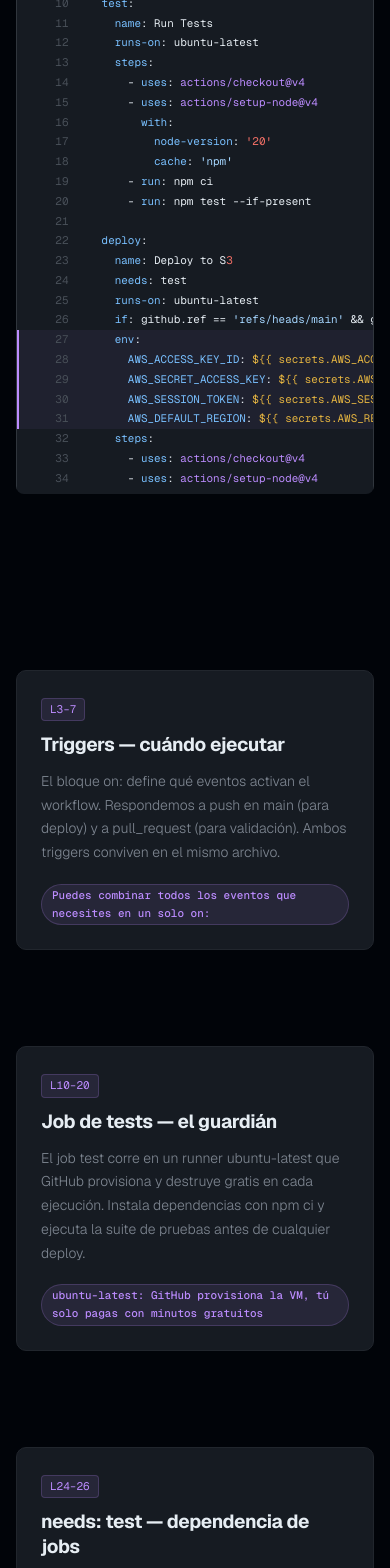
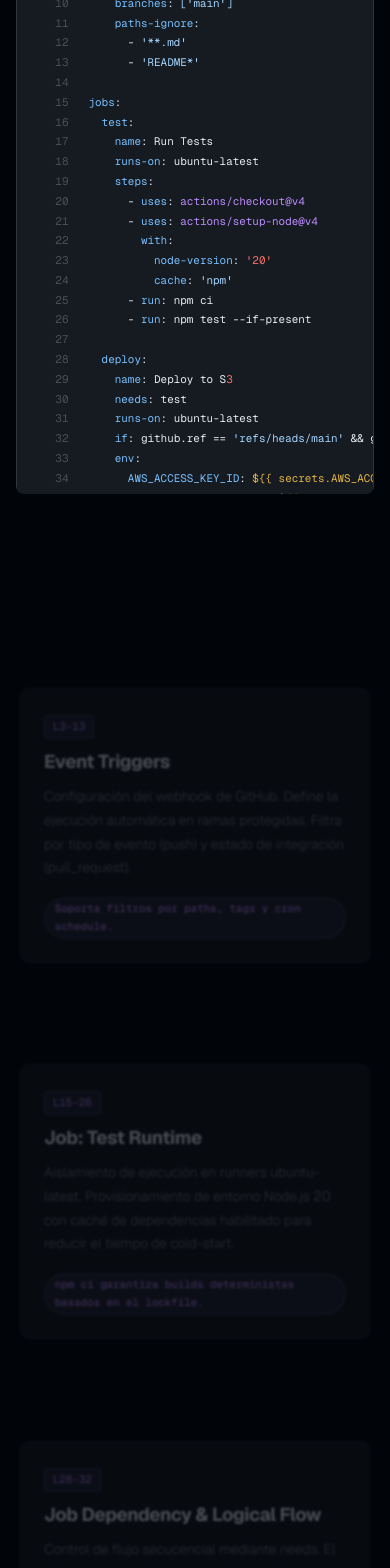
Before and after one commit to Melo088/github-actions-showcase, a React (Vite) app: page / in a window 390 px wide. Shown: the part 2780-4348 px from the top of the page. Built offline with nearby package versions, Linux system fonts and the light colour scheme.

Commit message:
fix: website with recently update content

```diff
--- a/src/App.jsx
+++ b/src/App.jsx
@@ -43,8 +43,7 @@ export default function App() {
 
       <footer className="app-footer">
         <GitHubLogo />
-        <span className="app-footer-text">GitHub Actions Showcase · Infra III</span>
-        <span className="badge badge--green">deployed with actions</span>
+        <span className="app-footer-text">GitHub Actions Showcase · Infra III · deployed with actions</span>
       </footer>
     </div>
   )
--- a/src/components/CodeBlock.jsx
+++ b/src/components/CodeBlock.jsx
@@ -94,10 +94,74 @@ function tokenizeValueStr(str) {
   return tokens
 }
 
+
+// Tokeniza una línea de JavaScript / JSX
+function tokenizeJSLine(line) {
+  if (line.trim() === '') return [{ text: line || ' ', cls: '' }]
+
+  // Comentario de línea completa
+  const wsEnd = line.search(/\S/)
+  if (/^\s*\/\//.test(line)) {
+    const tokens = []
+    if (wsEnd > 0) tokens.push({ text: line.slice(0, wsEnd), cls: '' })
+    tokens.push({ text: line.slice(Math.max(0, wsEnd)), cls: 'jc' })
+    return tokens
+  }
+
+  const tokens = []
+  let remaining = line
+
+  const patterns = [
+    // Template literals
+    { re: /^`[^`]*`/,                                                      cls: 'js' },
+    // Strings simples
+    { re: /^'[^']*'/,                                                       cls: 'js' },
+    // Strings dobles
+    { re: /^"[^"]*"/,                                                       cls: 'js' },
+    // Comentario inline
+    { re: /^\/\/.*$/,                                                       cls: 'jc' },
+    // JSX tag de cierre </Tag>
+    { re: /^<\/[A-Z]\w*>/,                                                  cls: 'jt' },
+    // JSX tag de apertura <Tag> o <Tag/>
+    { re: /^<[A-Z]\w*\/?>/,                                                 cls: 'jt' },
+    // Keywords
+    { re: /^(import|export|default|from|const|let|var|function|return|if|else|for|while|class|extends|new|this|typeof|async|await|try|catch|finally|throw|of|in|null|undefined|true|false)\b/, cls: 'jk' },
+    // Llamadas a función/método: identifier(
+    { re: /^\w+(?=\s*\()/,                                                  cls: 'jf' },
+    // Números
+    { re: /^\d+/,                                                           cls: 'jn' },
+  ]
+
+  while (remaining.length > 0) {
+    let matched = false
+    for (const { re, cls } of patterns) {
+      const m = remaining.match(re)
+      if (m) {
+        tokens.push({ text: m[0], cls })
+        remaining = remaining.slice(m[0].length)
+        matched = true
+        break
+      }
+    }
+    if (!matched) {
+      const last = tokens[tokens.length - 1]
+      if (last && last.cls === '') {
+        last.text += remaining[0]
+      } else {
+        tokens.push({ text: remaining[0], cls: '' })
+      }
+      remaining = remaining.slice(1)
+    }
+  }
+
+  return tokens
+}
+
 function tokenizeLine(line, language) {
   if (language === 'yaml') return tokenizeYAMLLine(line)
   // bash y jsx: tokenizar solo expresiones ${{...}} y strings; resto plain
   if (language === 'bash') return tokenizeValueStr(line)
+  if (language === 'javascript' || language === 'jsx') return tokenizeJSLine(line)
   return [{ text: line, cls: '' }]
 }
 
--- a/src/index.css
+++ b/src/index.css
@@ -597,7 +597,7 @@ code, kbd, pre, samp {
 /* Vault — simula GitHub Settings → Secrets */
 .vault {
   display: grid;
-  grid-template-columns: 1fr auto auto;
+  grid-template-columns: minmax(0, 1fr) minmax(0, 1fr) auto; /* ← minmax(0,...) */
   column-gap: var(--space-4);
   border: 1px solid var(--gh-border);
   border-radius: 8px;
@@ -653,6 +653,9 @@ code, kbd, pre, samp {
   font-size: 12.5px;
   color: var(--gh-text);
   white-space: nowrap;
+  overflow: hidden;       /* ← */
+  text-overflow: ellipsis; /* ← */
+  min-width: 0;            /* ← */
 }
 
 .vault-masked {
@@ -660,10 +663,18 @@ code, kbd, pre, samp {
   color: var(--gh-muted2);
   letter-spacing: 0.05em;
   white-space: nowrap;
+  overflow: hidden;
+  text-overflow: ellipsis;
+  min-width: 0; /* ← permite que el grid shrinkee esta celda */
 }
 
 .vault-badge {
   white-space: nowrap;
+}
+
+.secrets-sticky {
+  position: sticky;
+  top: calc(var(--nav-h) + var(--space-4));
 }
 
 /* Cards de la derecha */
@@ -715,11 +726,11 @@ code, kbd, pre, samp {
 .secrets-types {
   display: flex;
   flex-direction: column;
-  gap: var(--space-2);
+  gap: var(--space-3);
 }
 
 .secrets-type {
-  padding: var(--space-2) var(--space-3);
+  padding: var(--space-3);
   border-radius: 6px;
   border: 1px solid var(--gh-border2);
   cursor: default;
@@ -750,10 +761,9 @@ code, kbd, pre, samp {
   color: var(--gh-muted);
   line-height: 1.5;
   margin: 0;
-  max-height: 0;
-  overflow: hidden;
-  opacity: 0;
-  transition: max-height 0.25s ease, opacity 0.2s ease, margin-top 0.2s ease;
+  max-height: none;
+  opacity: 1;
+  overflow: visible;
 }
 
 .secrets-type:hover .secrets-type-desc {
@@ -843,7 +853,9 @@ code, kbd, pre, samp {
 /* ─── Pruebas ─────────────────────────────────────────────────────────────── */
 .pruebas-section {
   background: var(--gh-canvas);
-}
+  position: relative;
+}
+
 
 .pruebas-header {
   text-align: center;
@@ -859,8 +871,10 @@ code, kbd, pre, samp {
   margin: var(--space-3) 0 var(--space-4);
 }
 
-.hw-clip--green .hw {
-  color: var(--gh-green-l);
+.hw-clip--outline .hw {
+  color: transparent;
+  -webkit-text-stroke: 1.5px var(--gh-muted2);
+  paint-order: stroke fill;
 }
 
 .pruebas-sub {
@@ -1116,6 +1130,12 @@ code, kbd, pre, samp {
   color: var(--gh-muted2);
 }
 
+.marketplace-section {
+  background: var(--gh-canvas);
+  position: relative;
+}
+
+
 /* ─── CodeBlock ───────────────────────────────────────────────────────────── */
 .cb {
   background: var(--gh-surface);
@@ -1219,6 +1239,15 @@ code, kbd, pre, samp {
 .yt-yw { color: #e3b341; }
 .yt-yn { color: #f47067; }
 
+
+/* Syntax token colors — JS / JSX */
+.yt-jk { color: #bc8cff; }                      /* keywords        → purple  */
+.yt-js { color: #a5d6ff; }                      /* strings         → blue    */
+.yt-jc { color: #484f58; font-style: italic; }  /* comments        → muted   */
+.yt-jt { color: #3fb950; }                      /* JSX tags        → green   */
+.yt-jf { color: #e3b341; }                      /* function calls  → yellow  */
+.yt-jn { color: #f47067; }                      /* numbers         → red     */
+
 /* ─── PipelineTicker ─────────────────────────────────────────────────────── */
 .pticker {
   display: flex;
@@ -1301,11 +1330,16 @@ code, kbd, pre, samp {
 /* ─── Deploy ──────────────────────────────────────────────────────────────── */
 .deploy-section {
   position: relative;
+  z-index: 1;
   overflow: hidden;
-  background: var(--gh-bg);
+  background: var(--gh-canvas);
+  border-top: 1px solid var(--gh-border2);
 }
 
 .deploy-bg-glow {
+  top: -100px;
+  opacity: 0.7;
+  filter: blur(120px);
   position: absolute;
   inset: 0;
   background: radial-gradient(ellipse 70% 55% at 50% 90%, rgba(63, 185, 80, 0.055) 0%, transparent 70%);
@@ -1340,7 +1374,7 @@ code, kbd, pre, samp {
 }
 
 .deploy-benefit-icon {
-  color: var(--gh-green-l);
+  color: var(--gh-muted2);
   flex-shrink: 0;
   margin-top: 2px;
   display: flex;
@@ -1563,6 +1597,11 @@ code, kbd, pre, samp {
   .yaml-sticky {
     position: static;
   }
+
+  .secrets-cards {
+    display: flex;
+    flex-direction: column;
+  }
 }
 
 @media (max-width: 480px) {
--- a/src/sections/Deploy.jsx
+++ b/src/sections/Deploy.jsx
@@ -13,16 +13,16 @@ const wordV = {
 }
 
 const HEADLINE_WORDS = [
-  { text: 'Push.',  green: false, br: false },
-  { text: 'Test.',  green: false, br: true  },
-  { text: 'Live.',  green: true,  br: true  },
+  { text: 'Commit.', variant: null, br: false },
+  { text: 'Validate.', variant: null, br: false  },
+  { text: 'Deploy.',  variant: 'outline', br: true  },
 ]
 
 const BENEFITS = [
-  'Sin servidor de CI que mantener — GitHub provisiona y destruye el runner automáticamente.',
-  'HTTPS automático con CloudFront: certificados gestionados y caché global en cada edge.',
-  'Costo casi cero — S3 cobra por byte almacenado, no por servidor activo las 24 horas.',
-  'El pipeline vive en el mismo repo: el workflow está versionado junto con el código.',
+  'Provisionamiento efímero de runners: GitHub orquesta el runtime bajo demanda, eliminando la sobrecarga operativa de mantenimiento de servidores.',
+  'TLS gestionado y Edge Distribution: Despliegue global con terminación SSL/TLS automatizada y baja latencia mediante el backbone de AWS.',
+  'Modelo de costos Pay-as-you-go: Facturación basada estrictamente en el almacenamiento de objetos y transferencia de datos; sin costos fijos de computación.',
+  'Pipeline-as-Code (PaC): definición versionada del flujo de CI/CD dentro del repositorio, permitiendo trazabilidad y reproducibilidad de la ejecución.',
 ]
 
 const INFRA_NODES = [
@@ -111,13 +111,13 @@ export default function Deploy() {
               animate={headlineInView ? 'visible' : 'hidden'}
               aria-label="Push. Test. Live."
             >
-              {HEADLINE_WORDS.map(({ text, green, br }, i) => {
+              {HEADLINE_WORDS.map(({ text, variant, br }, i) => {
                 const spaceAfter =
                   i < HEADLINE_WORDS.length - 1 && !HEADLINE_WORDS[i + 1].br
                 return (
                   <span key={text}>
                     {br && <br />}
-                    <span className={`hw-clip${green ? ' hw-clip--green' : ''}`}>
+                    <span className={`hw-clip${variant ? ` hw-clip--${variant}` : ''}`}>
                       <motion.span className="hw" variants={wordV} custom={i}>
                         {text}
                       </motion.span>
--- a/src/sections/Marketplace.jsx
+++ b/src/sections/Marketplace.jsx
@@ -82,12 +82,11 @@ export default function Marketplace() {
             className="section-title"
             style={{ marginTop: 'var(--space-3)', textAlign: 'center' }}
           >
-            Actions reutilizables
+            Ecosistema & Abstracción de Lógica
           </h2>
           <p className="marketplace-intro-text">
-            El Marketplace de GitHub tiene más de 20.000 actions listas para integrar.
-            Se referencian con la clave <code className="token">uses:</code> — GitHub
-            descarga y ejecuta la action en el runner automáticamente, sin configuración extra.
+            El Marketplace de GitHub permite la integración de lógica versionada mediante la directiva <code className="token">uses:</code>.
+            Esto elimina la redundancia en la configuración del runtime, permitiendo que el runner aprovisione dependencias y credenciales de forma externa y segura.
           </p>
           <div className="marketplace-intro-code">
             <CodeBlock filename=".github/workflows/deploy.yml" language="yaml">
--- a/src/sections/Pruebas.jsx
+++ b/src/sections/Pruebas.jsx
@@ -14,21 +14,18 @@ const wordV = {
 }
 
 const HEADLINE_WORDS = [
-  { text: 'Tests',     green: false, br: false },
-  { text: 'primero,',  green: false, br: false },
-  { text: 'deploy',    green: true,  br: true  },
-  { text: 'después.',  green: false, br: false },
+  { text: 'Validación',    variant: null,      br: false },
+  { text: 'estricta,',    variant: null,      br: false },
+  { text: 'deploy',       variant: 'outline', br: true  },
+  { text: 'condicionado.', variant: null,      br: false },
 ]
 
-const JEST_SNIPPET = `// src/utils/sum.test.js
-describe('sum', () => {
-  it('adds two numbers', () => {
-    expect(sum(1, 2)).toBe(3)
-  })
+const JEST_SNIPPET = `// src/components/Button.test.jsx
+import { render, screen } from '@testing-library/react'
 
-  it('returns 0 with no args', () => {
-    expect(sum()).toBe(0)
-  })
+it('renders standard button correctly', () => {
+  render(<Button>Deploy</Button>)
+  expect(screen.getByText('Deploy')).toBeInTheDocument()
 })`
 
 const ACTIONS_SNIPPET = `test:
@@ -87,7 +84,7 @@ export default function Pruebas() {
             viewport={{ once: true }}
             transition={{ duration: 0.5, ease: EASE }}
           >
-            Automatización de pruebas
+            Continuous Integration (CI)
           </motion.span>
 
           <motion.h2
@@ -95,15 +92,14 @@ export default function Pruebas() {
             className="pruebas-headline"
             initial="hidden"
             animate={headlineInView ? 'visible' : 'hidden'}
-            aria-label="Tests primero, deploy después."
+            aria-label="Validación estricta, deploy condicionado."
           >
-            {HEADLINE_WORDS.map(({ text, green, br }, i) => {
-              const spaceAfter =
-                i < HEADLINE_WORDS.length - 1 && !HEADLINE_WORDS[i + 1].br
+            {HEADLINE_WORDS.map(({ text, variant, br }, i) => {
+              const spaceAfter = i < HEADLINE_WORDS.length - 1 && !HEADLINE_WORDS[i + 1].br
               return (
                 <span key={text}>
                   {br && <br />}
-                  <span className={`hw-clip${green ? ' hw-clip--green' : ''}`}>
+                  <span className={`hw-clip${variant ? ` hw-clip--${variant}` : ''}`}>
                     <motion.span className="hw" variants={wordV} custom={i}>
                       {text}
                     </motion.span>
@@ -121,9 +117,10 @@ export default function Pruebas() {
             viewport={{ once: true }}
             transition={{ duration: 0.6, ease: EASE, delay: 0.45 }}
           >
-            El job de <code className="token">test</code> actúa como guardián del pipeline.
-            Si algún test falla, GitHub Actions marca el job de <code className="token">deploy</code> como{' '}
-            <em>skipped</em> y el código nunca llega a producción.
+            El job de <code className="token">test</code> establece una restricción en el grafo de ejecución.
+            Una salida de error <code className="value">(exit code &gt; 0)</code> interrumpe la secuencia mediante la directiva
+            <code className="token">needs</code>, forzando un estado <code className="token">skipped</code>
+             en el despliegue para proteger el entorno.
           </motion.p>
         </div>
 
@@ -192,7 +189,7 @@ export default function Pruebas() {
           animate={codeInView ? { opacity: 1, y: 0 } : { opacity: 0, y: 32 }}
           transition={{ duration: 0.6, ease: EASE }}
         >
-          <CodeBlock filename="sum.test.js" language="jsx">
+          <CodeBlock filename="Button.test.jsx" language="jsx">
             {JEST_SNIPPET}
           </CodeBlock>
           <CodeBlock filename=".github/workflows/deploy.yml" language="yaml">
--- a/src/sections/Secrets.jsx
+++ b/src/sections/Secrets.jsx
@@ -41,15 +41,19 @@ const OIDC_SNIPPET = `permissions:
 const SECRET_TYPES = [
   {
     name: 'Repository',
-    desc: 'Disponibles en todos los workflows del repositorio.',
+    desc: 'Aislados al contexto del repositorio actual',
   },
   {
     name: 'Environment',
-    desc: 'Solo disponibles en workflows que apuntan a ese entorno (staging, production…).',
+    desc: (
+      <span>
+        Vinculados a entornos de despliegue (ej. <code className="production">production</code>). Requieren reglas de protección y reviewers.
+      </span>
+    ),
   },
   {
     name: 'Organization',
-    desc: 'Compartidos entre múltiples repositorios de la organización.',
+    desc: 'Compartidos transversalmente entre repositorios de una organización. Ideales para credenciales de infraestructura core.',
   },
 ]
 
@@ -72,13 +76,14 @@ export default function Secrets() {
 
           {/* Columna izquierda — Vault */}
           <motion.div
+            className='secrets-sticky'
             initial={{ opacity: 0, x: -40 }}
             animate={isInView ? { opacity: 1, x: 0 } : { opacity: 0, x: -40 }}
             transition={{ duration: 0.7, ease: EASE }}
           >
             <span className="section-eyebrow">Seguridad</span>
             <h2 className="section-title" style={{ marginTop: 'var(--space-3)' }}>
-              Las credenciales<br />nunca van en el código
+              Aislamiento<br />de credenciales
             </h2>
             <p className="section-lead" style={{ marginBottom: 'var(--space-5)' }}>
               GitHub cifra cada secret con libsodium antes de almacenarlo.
@@ -101,7 +106,7 @@ export default function Secrets() {
                     <code className="vault-name">{name}</code>
                   </div>
                   <span className="vault-masked" aria-label="valor cifrado">
-                    ••••••••••••••••
+                    {'•'.repeat(15)}
                   </span>
                   <span className="badge badge--green vault-badge">
                     <LockIcon />
@@ -122,7 +127,7 @@ export default function Secrets() {
 
             {/* Card 1 — Tipos de secrets */}
             <div className="secrets-card">
-              <h3 className="secrets-card-title">Tipos de secrets</h3>
+              <h3 className="secrets-card-title" style={{ marginBottom: 'var(--space-4)' }}>Secret Scopes (Ámbitos)</h3>
               <div className="secrets-types">
                 {SECRET_TYPES.map(({ name, desc }) => (
                   <div key={name} className="secrets-type">
@@ -135,7 +140,7 @@ export default function Secrets() {
 
             {/* Card 2 — Uso en workflow */}
             <div className="secrets-card">
-              <h3 className="secrets-card-title">Uso en el workflow</h3>
+              <h3 className="secrets-card-title">Estrategias de Inyección</h3>
               <CodeBlock filename="deploy.yml" language="yaml">
                 {SNIPPET_ACTION}
               </CodeBlock>
@@ -152,8 +157,8 @@ export default function Secrets() {
             {/* Card 3 — Pro tip OIDC */}
             <div className="secrets-card">
               <div className="secrets-oidc-header">
-                <span className="badge badge--green">Pro tip</span>
-                <h3 className="secrets-card-title">OIDC — sin credenciales estáticas</h3>
+                <span className="badge badge--green">Security Standard</span>
+                <h3 className="secrets-card-title">OIDC (Federación de Identidades)</h3>
               </div>
               <p className="secrets-card-lead">
                 Con OpenID Connect el runner negocia credenciales temporales con AWS directamente,
--- a/src/sections/Yaml.jsx
+++ b/src/sections/Yaml.jsx
@@ -1,7 +1,8 @@
-import { useState, useEffect } from 'react'
+import { useState, useEffect, use } from 'react'
 import { motion } from 'framer-motion'
 import useScrollReveal from '../hooks/useScrollReveal'
 import CodeBlock from '../components/CodeBlock'
+import { line } from 'framer-motion/client'
 
 const EASE = [0.22, 1, 0.36, 1]
 
@@ -12,8 +13,14 @@ const DEPLOY_YAML = `name: Deploy to AWS S3 + CloudFront
 on:
   push:
     branches: ['main']
+    paths-ignore:
+      - '**.md'
+      - 'README*'
   pull_request:
     branches: ['main']
+    paths-ignore:
+      - '**.md'
+      - 'README*'
 
 jobs:
   test:
@@ -59,53 +66,93 @@ jobs:
 const ANNOTATIONS = [
   {
     id: 'on',
-    lineLabel: 'L3–7',
-    lines: [3, 4, 5, 6, 7],
-    title: 'Triggers — cuándo ejecutar',
-    body: 'El bloque on: define qué eventos activan el workflow. Respondemos a push en main (para deploy) y a pull_request (para validación). Ambos triggers conviven en el mismo archivo.',
-    tip: 'Puedes combinar todos los eventos que necesites en un solo on:',
+    lineLabel: 'L3–13',
+    lines: [3, 4, 5, 6, 7, 8, 9, 10, 11, 12, 13],
+    title: 'Event Triggers',
+    body: 'Configuración del webhook de GitHub. Define la ejecución automática en ramas protegidas. Filtra por tipo de evento (push) y estado de integración (pull_request).',
+    tip: 'Soporta filtros por paths, tags y cron schedule.',
   },
   {
     id: 'test',
-    lineLabel: 'L10–20',
-    lines: [10, 11, 12, 13, 14, 15, 16, 17, 18, 19, 20],
-    title: 'Job de tests — el guardián',
-    body: 'El job test corre en un runner ubuntu-latest que GitHub provisiona y destruye gratis en cada ejecución. Instala dependencias con npm ci y ejecuta la suite de pruebas antes de cualquier deploy.',
-    tip: 'ubuntu-latest: GitHub provisiona la VM, tú solo pagas con minutos gratuitos',
+    lineLabel: 'L15–26',
+    lines: [15, 16, 17, 18, 19, 20, 21, 22, 23, 24, 25, 26],
+    title: 'Job: Test Runtime',
+    body: 'Aislamiento de ejecución en runners ubuntu-latest. Provisionamiento de entorno Node.js 20 con caché de dependencias habilitado para reducir el tiempo de cold-start.',
+    tip: 'npm ci garantiza builds deterministas basados en el lockfile.',
   },
   {
     id: 'needs',
-    lineLabel: 'L24–26',
-    lines: [24, 25, 26],
-    title: 'needs: test — dependencia de jobs',
-    body: 'Esta línea hace el pipeline secuencial: deploy no puede empezar hasta que test termine con éxito. Si los tests fallan, el deploy nunca ocurre. Por defecto, los jobs corren en paralelo.',
-    tip: 'Sin needs:, todos los jobs corren en paralelo simultáneamente',
+    lineLabel: 'L28–32',
+    lines: [28, 29, 30, 31, 32],
+    title: 'Job Dependency & Logical Flow',
+    body: 'Control de flujo secucencial mediante needs. El job de deploy solo entra en cola si el job de test retorna exit code 0. La sentencia if restringe el despliegue a la rama productiva.',
+    tip: 'Evita despliegues accidentales desde ramas de desarrollo.',
   },
   {
     id: 'secrets',
-    lineLabel: 'L27–31',
-    lines: [27, 28, 29, 30, 31],
-    title: 'env: — credenciales sin action intermediaria',
-    body: 'Las variables de entorno se declaran a nivel del job completo. AWS CLI las lee de forma nativa — sin ninguna action del Marketplace. AWS_SESSION_TOKEN es necesario en sandboxes que usan credenciales temporales (como AWS Academy).',
-    tip: '${{ secrets.NAME }} — cifrado en GitHub, redactado automáticamente en los logs',
+    lineLabel: 'L33–37',
+    lines: [33, 34, 35, 36, 37],
+    title: 'Environment Variables',
+    body: 'Inyección de secretos cifrados en el runtime del runner. AWS CLI consume estas variables de forma nativa para autenticar sesiones temporales sin persistencia de credenciales.',
+    tip: 'Usa AWS_SESSION_TOKEN para compatibilidad con AWS Academy/Sandboxes.',
   },
+    {
+    id: 'steps-deploy',
+    lineLabel: 'L38–47',
+    lines: [38,39,40,41,42,43,44,45,46,47],
+    title: 'Build Pipeline',
+    body: 'Reproducción del entorno de build: checkout del código, provisión de Node.js 20 con caché npm, instalación determinista de dependencias y compilación del bundle de producción.',
+    tip: 'El artefacto resultante en dist/ es lo que se sube a S3.',
+  },
+  {
+    id: 'sync',
+    lineLabel: 'L48-49',
+    lines: [48, 49],
+    title: 'S3 State Sync',
+    body: 'Sincronización de artefactos de build hacia el bucket. El flag --delete asegura que el estado del bucket sea idéntico al directorio dist/, eliminando archivos obsoletos.',
+    tip: 'Operación idempotente: solo transfiere archivos modificados.'
+  },
+  {
+    id: 'cloudfront',
+    lineLabel: 'L50-54',
+    lines: [50, 51, 52, 53, 54],
+    title: 'Edge Cache Invalidation',
+    body: 'Purga de caché en los nodos del borde de CloudFront. Obliga a la CDN a recuperar los nuevos archivos de S3 para que el usuario final vea los cambios inmediatamente después del despliegue.',
+    tip: 'Path /* invalida toda la distribución; usa rutas específicas para optimizar costos.'
+  }
 ]
 
 // Bloque de anotación individual — notifica al padre cuando entra en view
 function AnnotationBlock({ annotation, isActive, onEnter }) {
-  const { ref, isInView } = useScrollReveal({ threshold: 0.45, once: true })
+  const { ref, isInView } = useScrollReveal({
+    threshold: 0,
+    once: false,
+    margin: '-49% 0px -49% 0px'
+  })
 
   useEffect(() => {
-    if (isInView) onEnter(annotation.id)
-  }, [isInView]) // eslint-disable-line react-hooks/exhaustive-deps
+    if (isInView) {
+      onEnter(annotation.id)
+    }
+  }, [isInView, isActive, annotation.id, onEnter])
 
   return (
     <motion.div
       ref={ref}
       className={`yaml-annotation${isActive ? ' yaml-annotation--active' : ''}`}
       initial={{ opacity: 0, y: 32 }}
-      animate={isInView ? { opacity: 1, y: 0 } : { opacity: 0, y: 32 }}
-      transition={{ duration: 0.6, ease: EASE }}
+      animate={{
+        opacity: isActive ? 1 : 0.3,
+        y: isActive ? 0 : 15,
+        scale: isActive ? 1 : 0.98,
+        filter: isActive ? 'blur(0px)' : 'blur(1px)',
+      }}
+      transition={{
+        type: 'spring',
+        stiffness: 50,
+        damping: 15,
+        mass: 1
+      }}
     >
       <span className="yaml-ann-linelabel">{annotation.lineLabel}</span>
       <h3 className="yaml-ann-title">{annotation.title}</h3>
```
Also changed, not shown: 1 other file (tests, documents, lock files or other folders).
